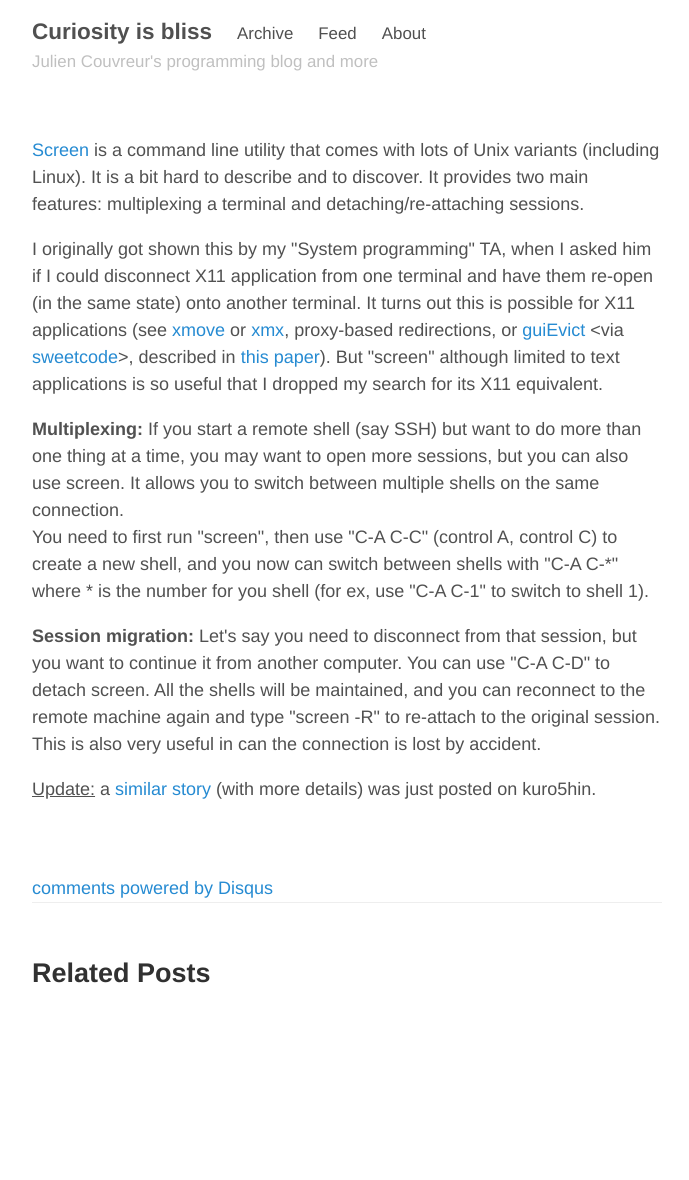
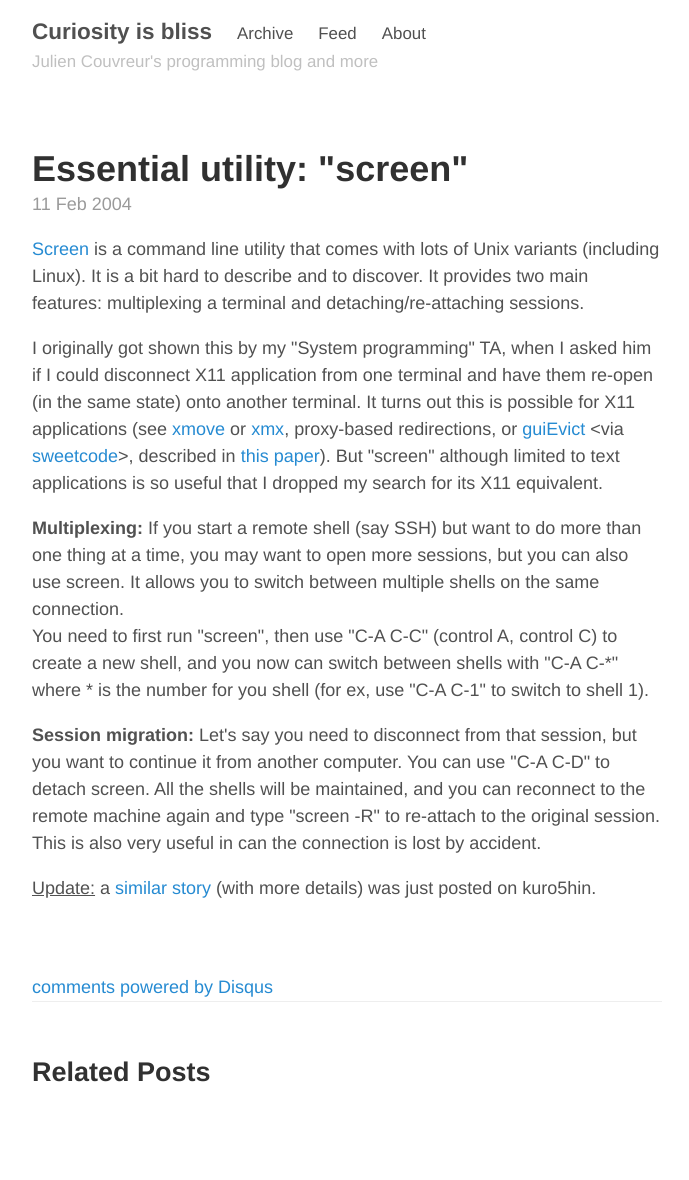
Before and after one commit to jcouv/jcouv.github.io, a Jekyll site: the page built from archives/000141.html, in a window 1280 px wide. Shown: the whole page, without its empty margins (293-982 px from the left). Built offline with Jekyll 4.4.1, drawn with Linux system fonts in a browser that asks for light colours; comment, search, counter and statistics services are not loaded; before the commit the page ends 1081 px from its top, so only the background shows below that.

Commit message:
Fixing 141

```diff
--- a/archives/000141.html
+++ b/archives/000141.html
@@ -1,5 +1,5 @@
 ---
-title: "Essential utility: "screen""
+title: "Essential utility: \"screen\""
 date: 2004-02-12 15:05:15 +0800
 disqus_identifier: 141
 disqus_url: http://blog.monstuff.com/archives/000141.html
```
